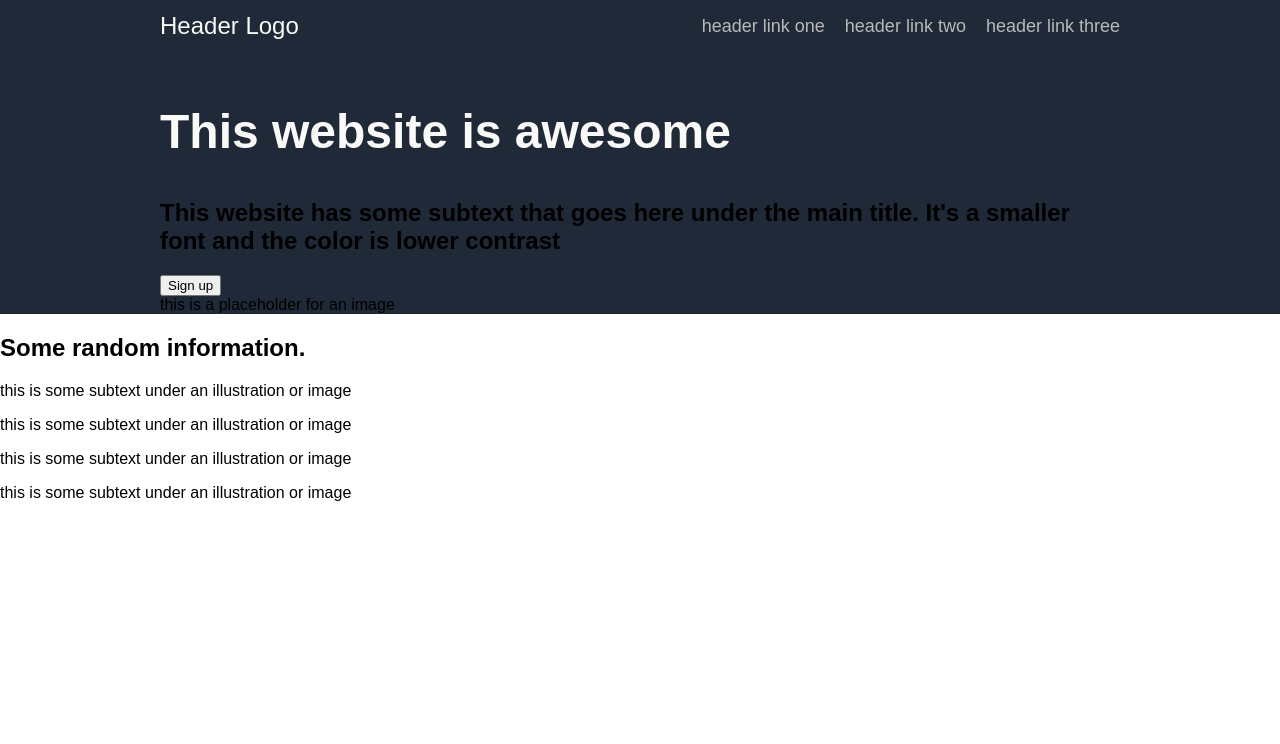
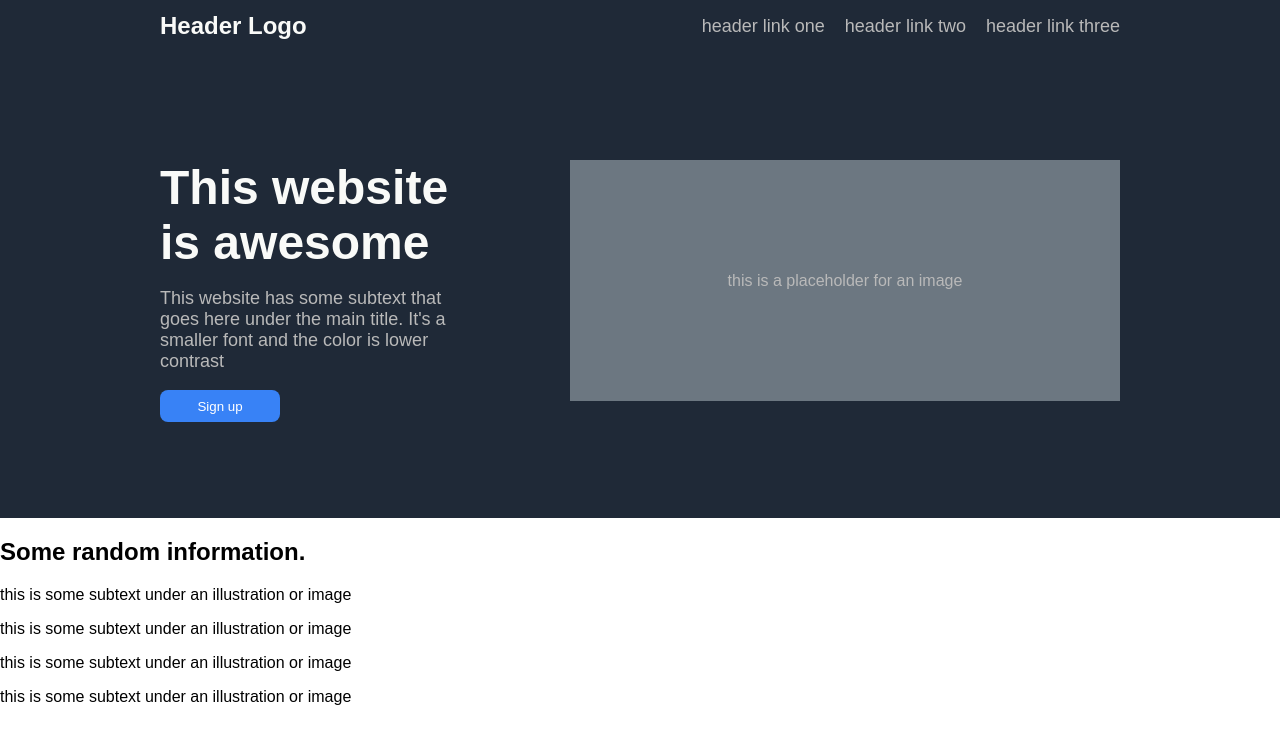
Before and after one commit to codeWFR/Odin-Webpage, a plain HTML site: page index.html in a window 1280 px wide. Drawn offline with Linux system fonts and the light colour scheme.

Commit message:
Finish main1 styling

```diff
--- a/index.html
+++ b/index.html
@@ -23,10 +23,10 @@
     </header>
     <div class="main1">
         <article>
-            <h1>This website is awesome</h1>
             <section>
                 <div class="left">
-                    <h2>This website has some subtext that goes here under the main title. It's a smaller font and the color is lower contrast</h2>
+                    <h1>This website is awesome</h1>
+                    <p>This website has some subtext that goes here under the main title. It's a smaller font and the color is lower contrast</p>
                     <button>Sign up</button>
                 </div>
                 <div class="right">
--- a/style.css
+++ b/style.css
@@ -17,6 +17,7 @@ a {
 .body-main-1 {
     background: #1F2937;
     padding: 0px 160px 0px 160px;
+    padding-bottom: 96px;
 }
 
 nav {
@@ -29,9 +30,11 @@ nav {
 .logo-main-1 a {
   font-size: 24px;
   color: #F9FAF8;
+  font-weight: bold;
 }
 
-.header-links a{
+.header-links a,
+.left p{
     font-size: 18px;
     color: #b9b9b9;
 }
@@ -42,11 +45,46 @@ nav {
 }
 
 .main1 article {
-    margin-top: 64px;
+    margin-top: 120px;
 }
 
-.main1 article h1 {
+.main1 section {
+    display: flex;
+}
+
+.left h1 {
     font-size: 48px;
     font-weight: bolder;
     color: #F9FAF8;
+    max-width: 400px;
+    margin: 0;
 }
+
+.left p {
+    max-width: 450px;
+}
+
+.placeholder-grey {
+    width: 550px;
+    height: 241px;
+    background-color: #6c7781;
+    display: flex;
+    justify-content: center;
+    align-items: center;
+    color: #b9b9b9;
+}
+
+.left {
+    display: flex;
+    flex-direction: column;
+    margin-right: 120px;
+}
+
+.left button {
+    background-color: #3882F6;
+    height: 32px;
+    width: 120px;
+    color: white;
+    border: none;
+    border-radius: 8px;
+}
```
